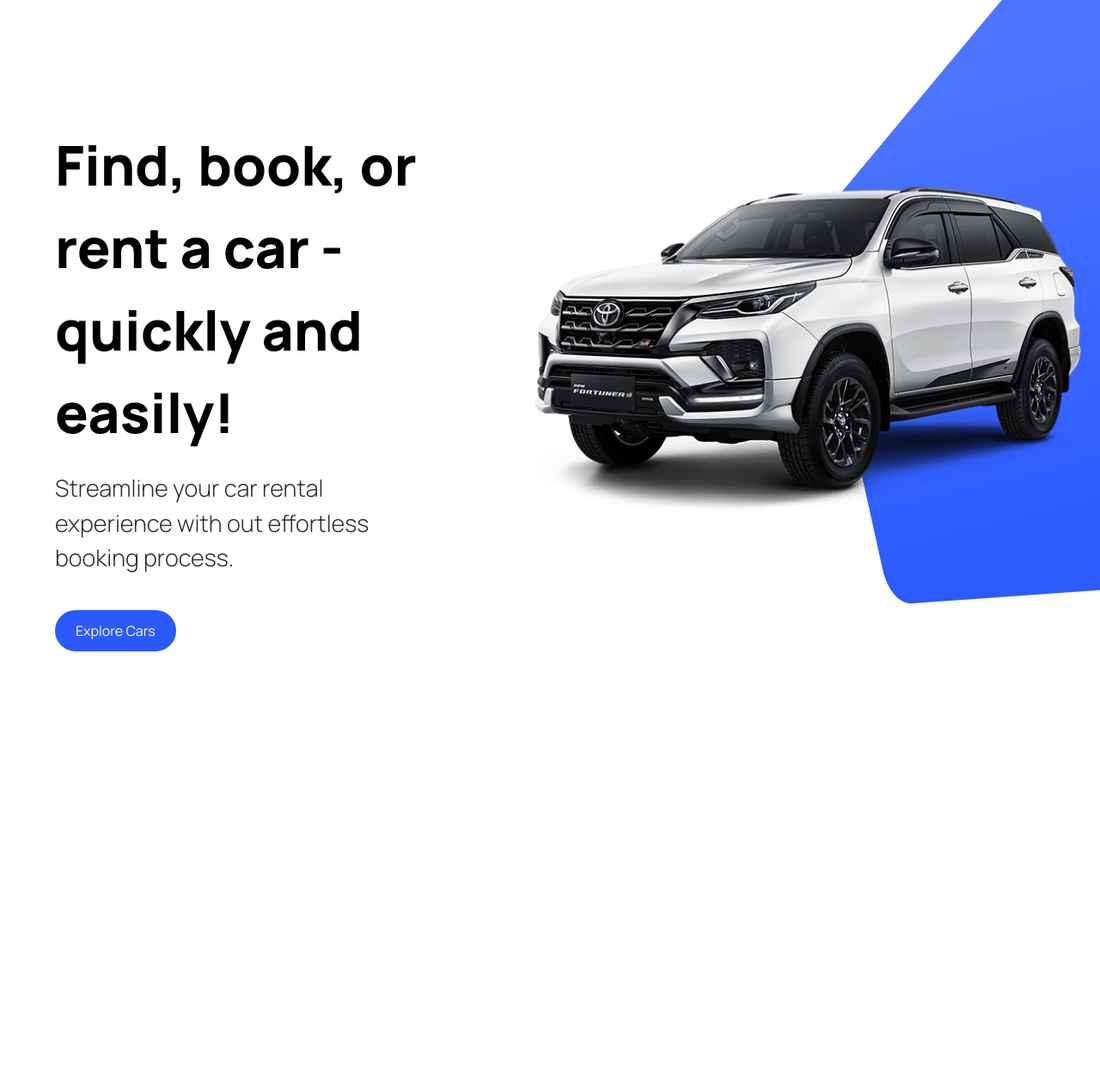
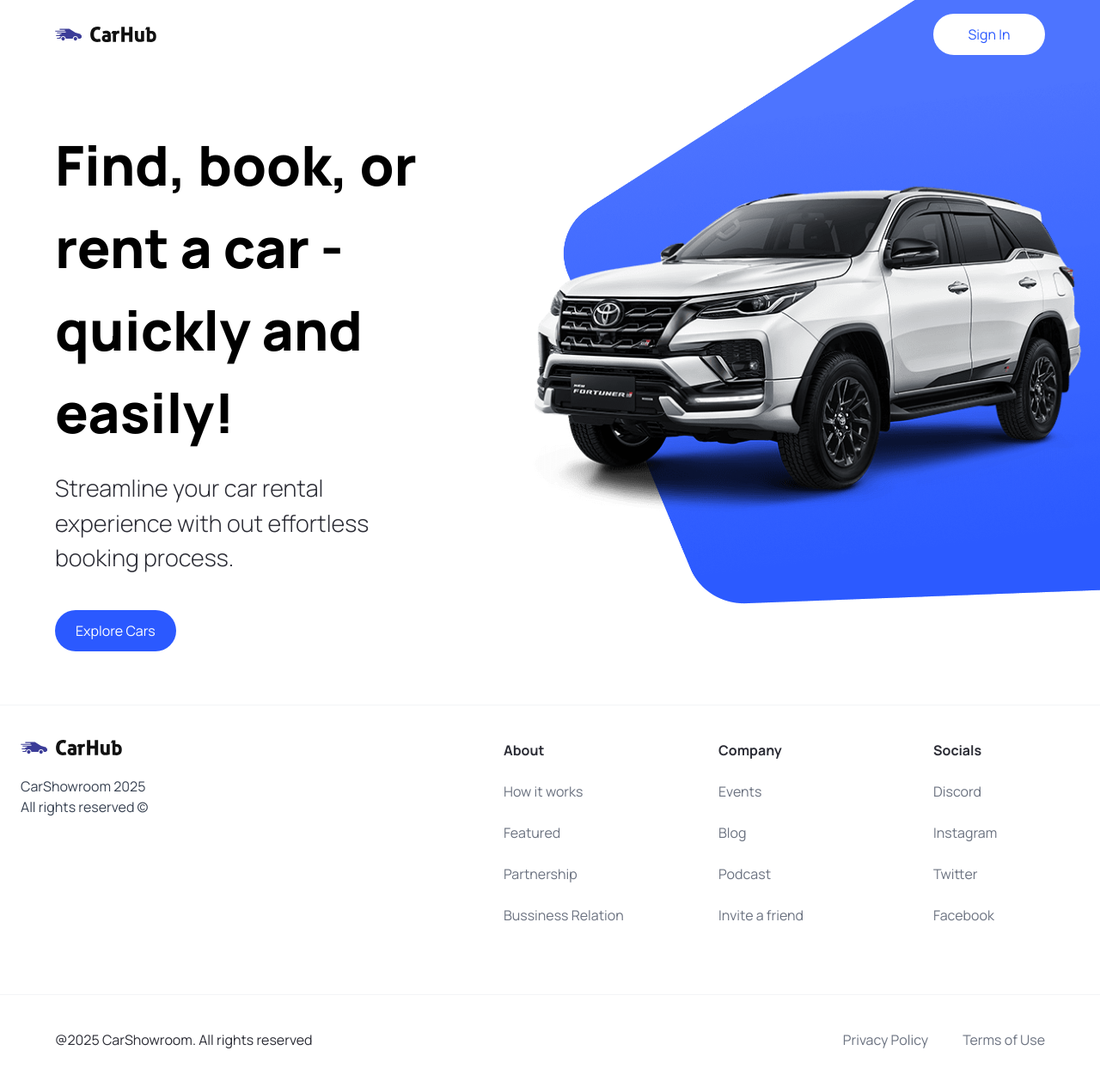
Before and after one commit to PavanPro23/Car-Showroom, a Next.js app: page / in a window 1280 px wide. Shown: the top 1258 px of the page at 86% size. Before the commit the page ends 800 px from the top, so only its background shows below. Built offline with nearby package versions, Linux system fonts and the light colour scheme.

Commit message:
Implemented Header and Footer

```diff
--- a/app/layout.tsx
+++ b/app/layout.tsx
@@ -1,33 +1,20 @@
-import type { Metadata } from "next";
-import { Geist, Geist_Mono } from "next/font/google";
+import NavBar from "@/components/NavBar";
 import "./globals.css";
+import Footer from "@/components/Footer";
 
-const geistSans = Geist({
-  variable: "--font-geist-sans",
-  subsets: ["latin"],
-});
 
-const geistMono = Geist_Mono({
-  variable: "--font-geist-mono",
-  subsets: ["latin"],
-});
-
-export const metadata: Metadata = {
+export const metadata = {
   title: "Car Showroom",
-  description: "Generated by create next app",
+  description: "Discover world's best car showcase application",
 };
 
-export default function RootLayout({
-  children,
-}: Readonly<{
-  children: React.ReactNode;
-}>) {
+export default function RootLayout({ children }: { children: React.ReactNode }) {
   return (
-    <html lang="en">
-      <body
-        className={`${geistSans.variable} ${geistMono.variable} antialiased`}
-      >
+    <html lang='en'>
+      <body className='relative'>
+        <NavBar />
         {children}
+        <Footer />
       </body>
     </html>
   );
--- a/components/CustomButton.tsx
+++ b/components/CustomButton.tsx
@@ -3,9 +3,9 @@
 import { CustomButtonProps } from '@/types';
 import Image from 'next/image';
 
-const CustomButton = ({title, containerStyles, handleClick} : CustomButtonProps) => {
+const CustomButton = ({title, containerStyles, handleClick, btnType} : CustomButtonProps) => {
     return (
-        <button className={`custom-btn ${containerStyles}`} onClick={handleClick} disabled={false} type={'button'}>
+        <button className={`custom-btn ${containerStyles}`} onClick={handleClick} disabled={false} type={btnType || 'button'}>
             <span className={`flex-1`}>{title}</span>
         </button>
     )
--- /dev/null
+++ b/components/Footer.tsx
@@ -0,0 +1,37 @@
+import { footerLinks } from '@/constants';
+import Image from 'next/image';
+import Link from 'next/link';
+
+const Footer = () => {
+    return (
+        <footer className='flex flex-col text-black-100 mt-5 border-t border-gray-100'>
+            <div className="flex max-md:flex-col flex-wrap justify-between gap-5 max-sm:px-16 px-6 py-10">
+                <div className="flex flex-col justify-start items-start gap-6">
+                    <Image src="/logo.svg" alt='logo' width={118} height={18} className='object-contain'/>
+                    <p className='text-base text-gray-700'>CarShowroom 2025 <br /> All rights reserved &copy;</p>
+                </div>
+
+                <div className="footer__links">
+                    {footerLinks.map((link) => (
+                        <div key={link.title} className='footer__link'>
+                            <h3 className='font-bold'>{link.title}</h3>
+                            {link.links.map((item) => (
+                                <Link key={item.title} href={item.url} className='text-gray-500'>{item.title}</Link>
+                            ))}
+                        </div>
+                    ))}
+                </div>
+            </div>
+
+            <div className="flex justify-between items-center flex-wrap mt-10 border-t border-gray-100 sm:px-16 px-6 py-10">
+                <p>@2025 CarShowroom. All rights reserved</p>
+                <div className="footer__copyrights-link">
+                    <Link href='/' className='text-gray-500'>Privacy Policy</Link>
+                    <Link href='/' className='text-gray-500'>Terms of Use</Link>
+                </div>
+            </div>
+        </footer>
+    )
+}
+
+export default Footer
--- a/components/Hero.tsx
+++ b/components/Hero.tsx
@@ -18,8 +18,8 @@
             <div className="hero__image-container">
                 <div className="hero__image">
                     <Image src="/hero.png" alt="hero" fill className="object-contain"/>
-                    <div className="hero__image-overlay"/>
                 </div>
+                <div className="hero__image-overlay"/>
             </div>
         </div>
     )
--- /dev/null
+++ b/components/NavBar.tsx
@@ -0,0 +1,18 @@
+import Link from 'next/link';
+import Image from 'next/image';
+import CustomButton from './CustomButton';
+
+const NavBar = () => {
+    return (
+        <header className="w-full absolute z-10">
+            <nav className='max-w-[1440px] mx-auto flex justify-between items-center sm:px-16 px-6 py-4'>
+                <Link href="/" className='flex justify-center items-center'>
+                    <Image src="/logo.svg" alt="Car Showroom Logo" width={118} height={18} className='object-contain' />
+                </Link>
+                <CustomButton title="Sign In" btnType="button" containerStyles='text-primary-blue rounded-full bg-white min-w-[130px]'/>
+            </nav>
+        </header>
+    )
+}
+
+export default NavBar
--- a/components/index.ts
+++ b/components/index.ts
@@ -1,6 +1,8 @@
-import Hero from "@/components/Hero";
-import CustomButton from "@/components/CustomButton";
+import Hero from "./Hero";
+import CustomButton from "./CustomButton";
+import NavBar from "./NavBar";
+import Footer from "./Footer";
 
 export {
-    Hero, CustomButton
+    Hero, CustomButton, NavBar, Footer
 }
--- /dev/null
+++ b/constants/index.ts
@@ -0,0 +1,101 @@
+export const manufacturers = [
+  "Acura",
+  "Alfa Romeo",
+  "Aston Martin",
+  "Audi",
+  "Bentley",
+  "BMW",
+  "Buick",
+  "Cadillac",
+  "Chevrolet",
+  "Chrysler",
+  "Citroen",
+  "Dodge",
+  "Ferrari",
+  "Fiat",
+  "Ford",
+  "GMC",
+  "Honda",
+  "Hyundai",
+  "Infiniti",
+  "Jaguar",
+  "Jeep",
+  "Kia",
+  "Lamborghini",
+  "Land Rover",
+  "Lexus",
+  "Lincoln",
+  "Maserati",
+  "Mazda",
+  "McLaren",
+  "Mercedes-Benz",
+  "MINI",
+  "Mitsubishi",
+  "Nissan",
+  "Porsche",
+  "Ram",
+  "Rolls-Royce",
+  "Subaru",
+  "Tesla",
+  "Toyota",
+  "Volkswagen",
+  "Volvo",
+];
+
+export const yearsOfProduction = [
+  { title: "Year", value: "" },
+  { title: "2015", value: "2015" },
+  { title: "2016", value: "2016" },
+  { title: "2017", value: "2017" },
+  { title: "2018", value: "2018" },
+  { title: "2019", value: "2019" },
+  { title: "2020", value: "2020" },
+  { title: "2021", value: "2021" },
+  { title: "2022", value: "2022" },
+  { title: "2023", value: "2023" },
+];
+
+export const fuels = [
+  {
+    title: "Fuel",
+    value: "",
+  },
+  {
+    title: "Gas",
+    value: "Gas",
+  },
+  {
+    title: "Electricity",
+    value: "Electricity",
+  },
+];
+
+export const footerLinks = [
+  {
+    title: "About",
+    links: [
+      { title: "How it works", url: "/" },
+      { title: "Featured", url: "/" },
+      { title: "Partnership", url: "/" },
+      { title: "Bussiness Relation", url: "/" },
+    ],
+  },
+  {
+    title: "Company",
+    links: [
+      { title: "Events", url: "/" },
+      { title: "Blog", url: "/" },
+      { title: "Podcast", url: "/" },
+      { title: "Invite a friend", url: "/" },
+    ],
+  },
+  {
+    title: "Socials",
+    links: [
+      { title: "Discord", url: "/" },
+      { title: "Instagram", url: "/" },
+      { title: "Twitter", url: "/" },
+      { title: "Facebook", url: "/" },
+    ],
+  },
+];
--- a/types/index.ts
+++ b/types/index.ts
@@ -4,4 +4,5 @@
     title: string;
     containerStyles?: string;
     handleClick?: MouseEventHandler<HTMLButtonElement>;
+    btnType?: "button" | "submit";
 }
```
